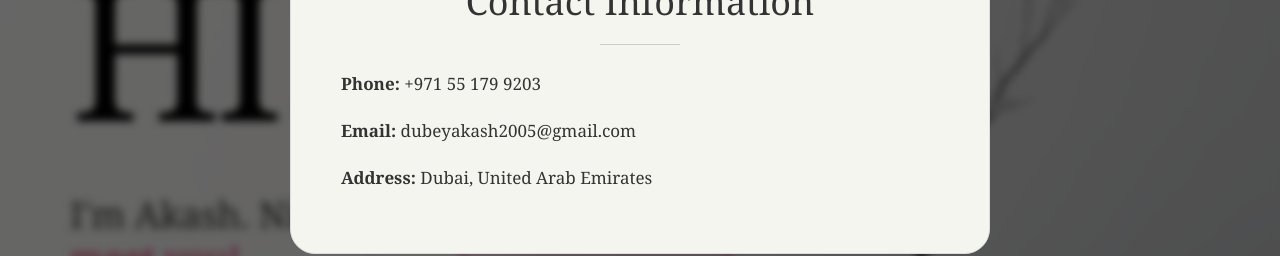
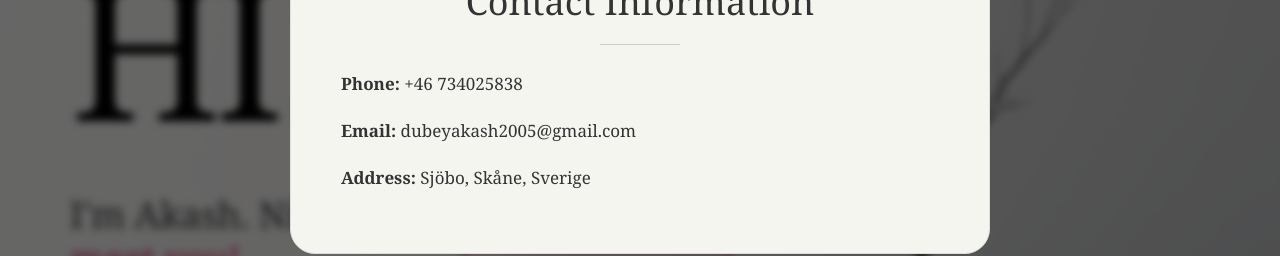
Before and after one commit to Aksi97/my-cv-portfolio, a React (Vite) app: page / in a window 1280 px wide. Both pictures are taken after a click on the link "Contact". Shown: the part 317-573 px from the top of the page. Built offline with nearby package versions, Linux system fonts and the light colour scheme.

Commit message:
changed about us details

```diff
--- a/src/components/ContactModal.jsx
+++ b/src/components/ContactModal.jsx
@@ -9,9 +9,9 @@ function ContactModal({ isOpen, onClose }) {
       <div className="modal-content" onClick={(e) => e.stopPropagation()}>
         <button className="modal-close" onClick={onClose} aria-label="Close contact modal">&times;</button>
         <h2>Contact Information</h2>
-        <p><strong>Phone:</strong> +971 55 179 9203</p>
+        <p><strong>Phone:</strong> +46 734025838</p>
         <p><strong>Email:</strong> dubeyakash2005@gmail.com</p>
-        <p><strong>Address:</strong> Dubai, United Arab Emirates</p>
+        <p><strong>Address:</strong> Sjöbo, Skåne, Sverige</p>
       </div>
     </div>
   );
```
